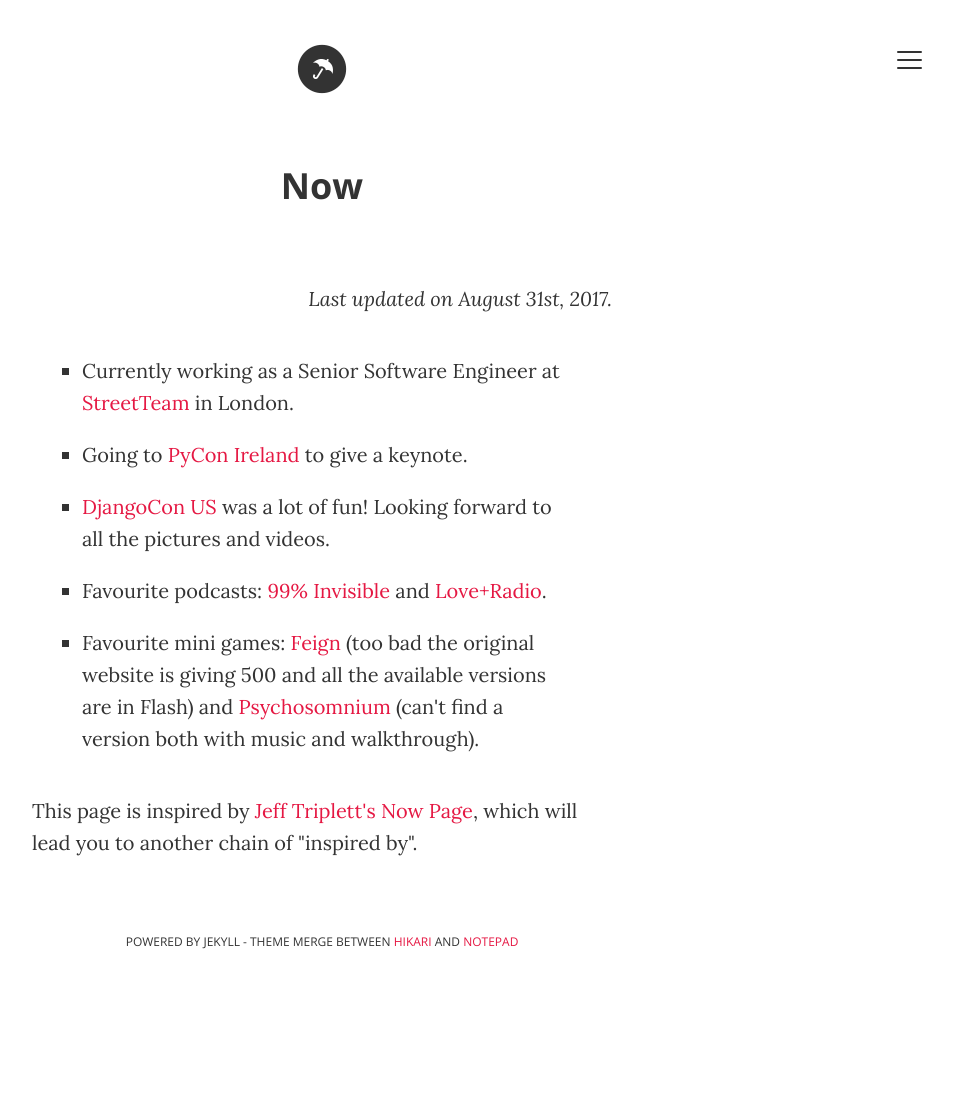
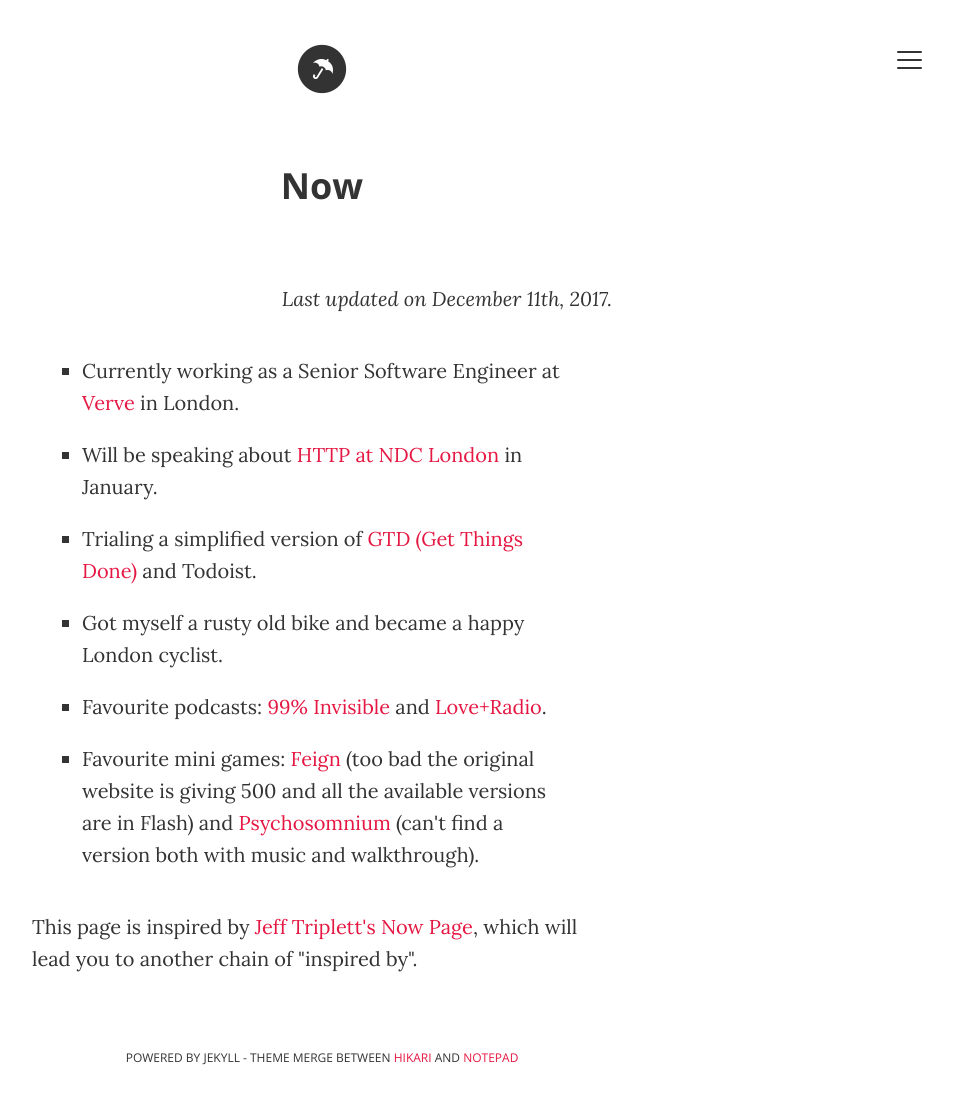
Before and after one commit to ana-balica/ana-balica.github.io, a Jekyll site: the page built from now.html, in a window 1280 px wide. Shown: the whole page, without its empty margins (318-1271 px from the left). Built offline with Jekyll 4.4.1, drawn with Linux system fonts in a browser that asks for light colours; comment, search, counter and statistics services are not loaded; before the commit the page ends 992 px from its top, so only the background shows below that.

Commit message:
Update now page

```diff
--- a/now.html
+++ b/now.html
@@ -6,14 +6,15 @@
 ---
 <div class="posts custom-page-container">
   <h1>Now</h1>
-  <p class="last-updated"><em>Last updated on August 31st, 2017.</em></p>
+  <p class="last-updated"><em>Last updated on December 11th, 2017.</em></p>
   <ul class="now-list">
-      <li>Currently working as a Senior Software Engineer at <a href='https://getstreetteam.com/' target='_blank'>StreetTeam</a> in London.</li>
-      <li>Going to <a href="https://pyconie17.python.ie/">PyCon Ireland</a> to give a keynote.</li>
-      <li><a href="https://2017.djangocon.us/">DjangoCon US</a> was a lot of fun! Looking forward to all the pictures and videos.</li>
-      <li>Favourite podcasts: <a href="http://99percentinvisible.org/">99% Invisible</a> and <a href="http://loveandradio.org/">Love+Radio</a>.</li>
-      <li>Favourite mini games: <a href="https://www.youtube.com/watch?v=g6c2mr7TFWA">Feign</a> (too bad the original website is giving 500 and all the available versions are in Flash) and <a href="https://www.youtube.com/watch?v=Ii3eta1iiSY">Psychosomnium</a> (can't find a version both with music and walkthrough).</li>
+      <li>Currently working as a Senior Software Engineer at <a href='https://verve.co/' target='_blank'>Verve</a> in London.</li>
+      <li>Will be speaking about <a href="https://ndc-london.com/talk/http-history-performance/" target='_blank'>HTTP at NDC London</a> in January.</li>
+      <li>Trialing a simplified version of <a href="https://en.wikipedia.org/wiki/Getting_Things_Done" target='_blank'>GTD (Get Things Done)</a> and Todoist.</li>
+      <li>Got myself a rusty old bike and became a happy London cyclist.</li>
+      <li>Favourite podcasts: <a href="http://99percentinvisible.org/" target='_blank'>99% Invisible</a> and <a href="http://loveandradio.org/" target='_blank'>Love+Radio</a>.</li>
+      <li>Favourite mini games: <a href="https://www.youtube.com/watch?v=g6c2mr7TFWA" target='_blank'>Feign</a> (too bad the original website is giving 500 and all the available versions are in Flash) and <a href="https://www.youtube.com/watch?v=Ii3eta1iiSY" target='_blank'>Psychosomnium</a> (can't find a version both with music and walkthrough).</li>
   </ul>
 
-  <p>This page is inspired by <a href="https://jefftriplett.com/now/">Jeff Triplett's Now Page</a>, which will lead you to another chain of "inspired by".</p>
+  <p>This page is inspired by <a href="https://jefftriplett.com/now/" target='_blank'>Jeff Triplett's Now Page</a>, which will lead you to another chain of "inspired by".</p>
 </div>
```
